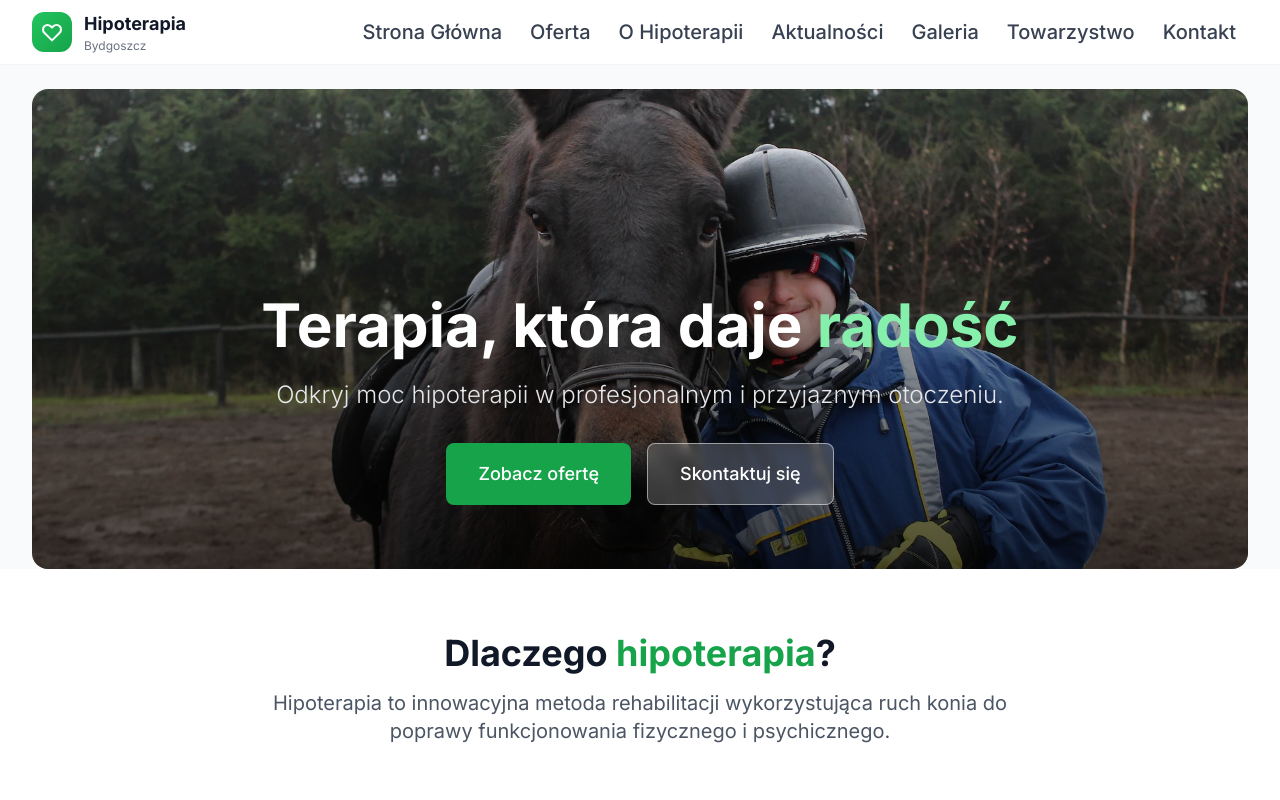
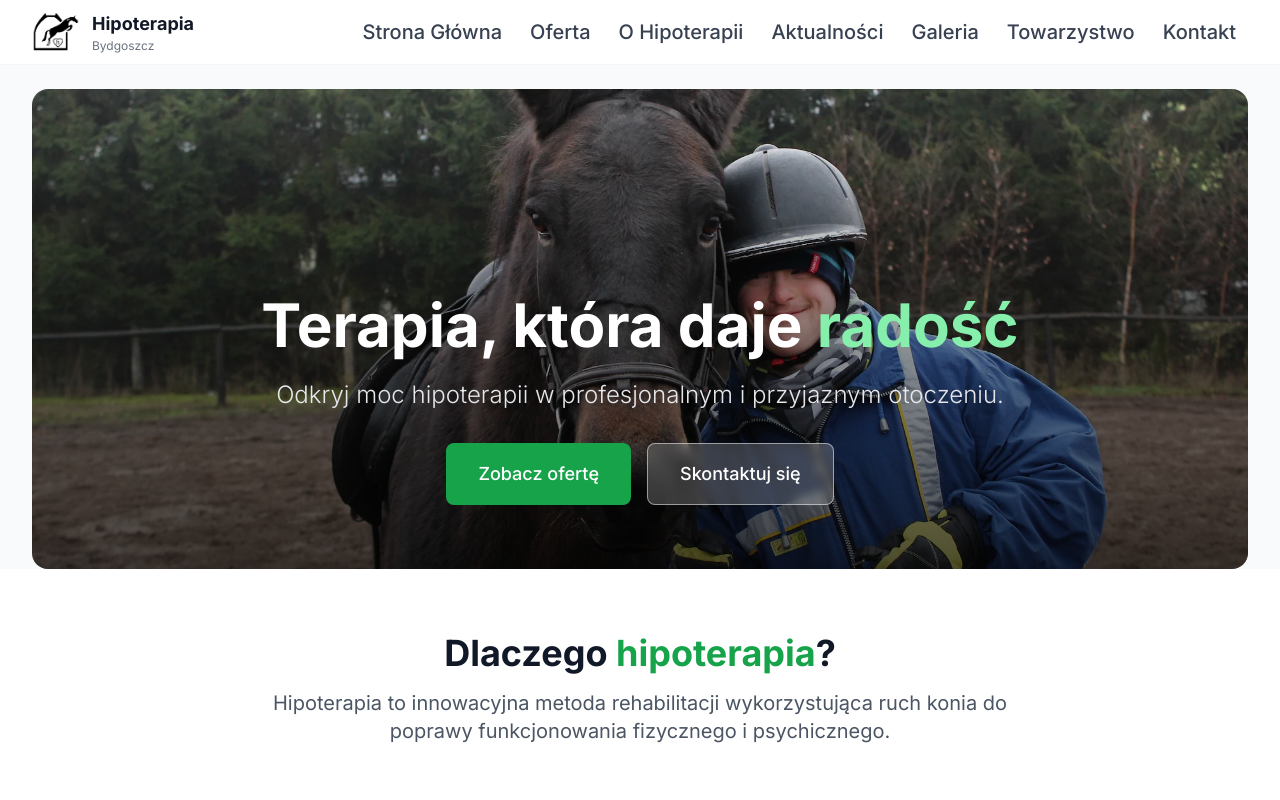
Before and after one commit to adamkempczynski/hipoterapia-bydgoszcz, an Astro site: page / in a window 1280 px wide. Shown: the top 800 px of the page. Built offline with nearby package versions, Linux system fonts and the light colour scheme; Astro itself is replaced by a stand-in of ours.

Commit message:
feat: replace SVG heart logo with authentic hippotherapy logo
- Added official logo with jumping horse and 'h' in heart
- Converted GIF to WebP (2.2KB) for better performance
- Logo is now clickable and links to homepage
- Added hover scale animation for better UX
- Replaced generic heart icon with brand identity

Files:
- public/uploads/logos/logo_bw.gif (original)
- public/uploads/logos/logo_bw.png (5KB)
- public/uploads/logos/logo_bw.webp (2.2KB - used)
- Updated Navigation.astro with new logo

```diff
--- a/src/components/Navigation.astro
+++ b/src/components/Navigation.astro
@@ -14,17 +14,17 @@ const navItems = [
   <div class="max-w-7xl mx-auto px-4 sm:px-6 lg:px-8">
     <div class="flex justify-between items-center h-16">
       <!-- Logo -->
-      <div class="flex items-center space-x-3">
-        <div class="w-10 h-10 bg-gradient-to-br from-primary-500 to-primary-600 rounded-xl flex items-center justify-center">
-          <svg class="w-6 h-6 text-white" fill="none" stroke="currentColor" viewBox="0 0 24 24">
-            <path stroke-linecap="round" stroke-linejoin="round" stroke-width="2" d="M4.318 6.318a4.5 4.5 0 000 6.364L12 20.364l7.682-7.682a4.5 4.5 0 00-6.364-6.364L12 7.636l-1.318-1.318a4.5 4.5 0 00-6.364 0z"></path>
-          </svg>
-        </div>
+      <a href="/" class="flex items-center space-x-3 group">
+        <img
+          src="/uploads/logos/logo_bw.webp"
+          alt="Logo Bydgoskiego Towarzystwa Hipoterapeutycznego - skaczący koń"
+          class="w-12 h-12 transition-transform duration-300 group-hover:scale-110"
+        />
         <div>
           <h1 class="font-bold text-gray-900 text-lg">Hipoterapia</h1>
           <p class="text-xs text-gray-500">Bydgoszcz</p>
         </div>
-      </div>
+      </a>
 
       <!-- Desktop Navigation -->
       <div class="hidden md:flex items-center space-x-1">
```
Also changed, not shown: public/uploads/logos/logo_bw.png (added), public/uploads/logos/logo_bw.webp (added).
